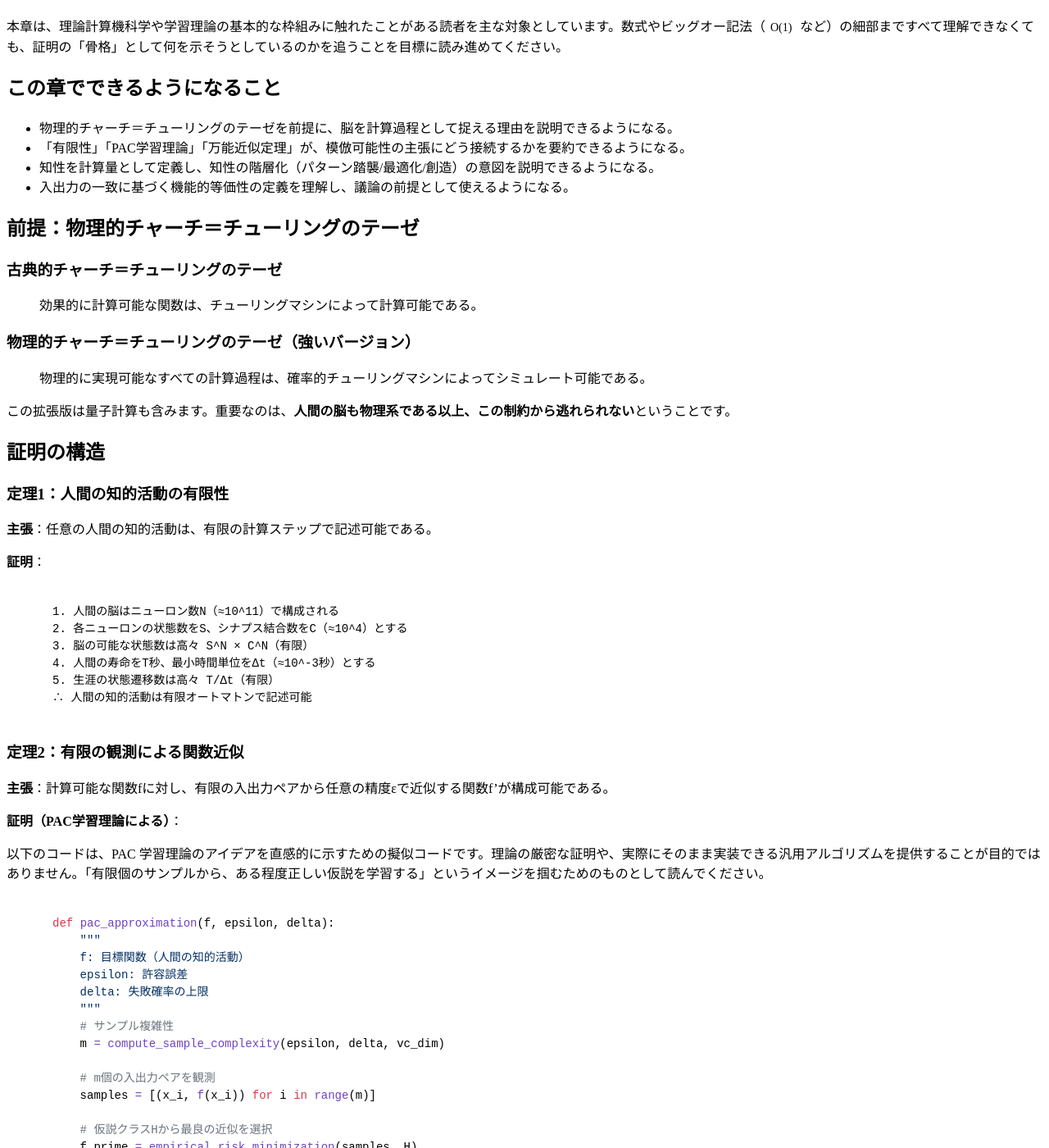
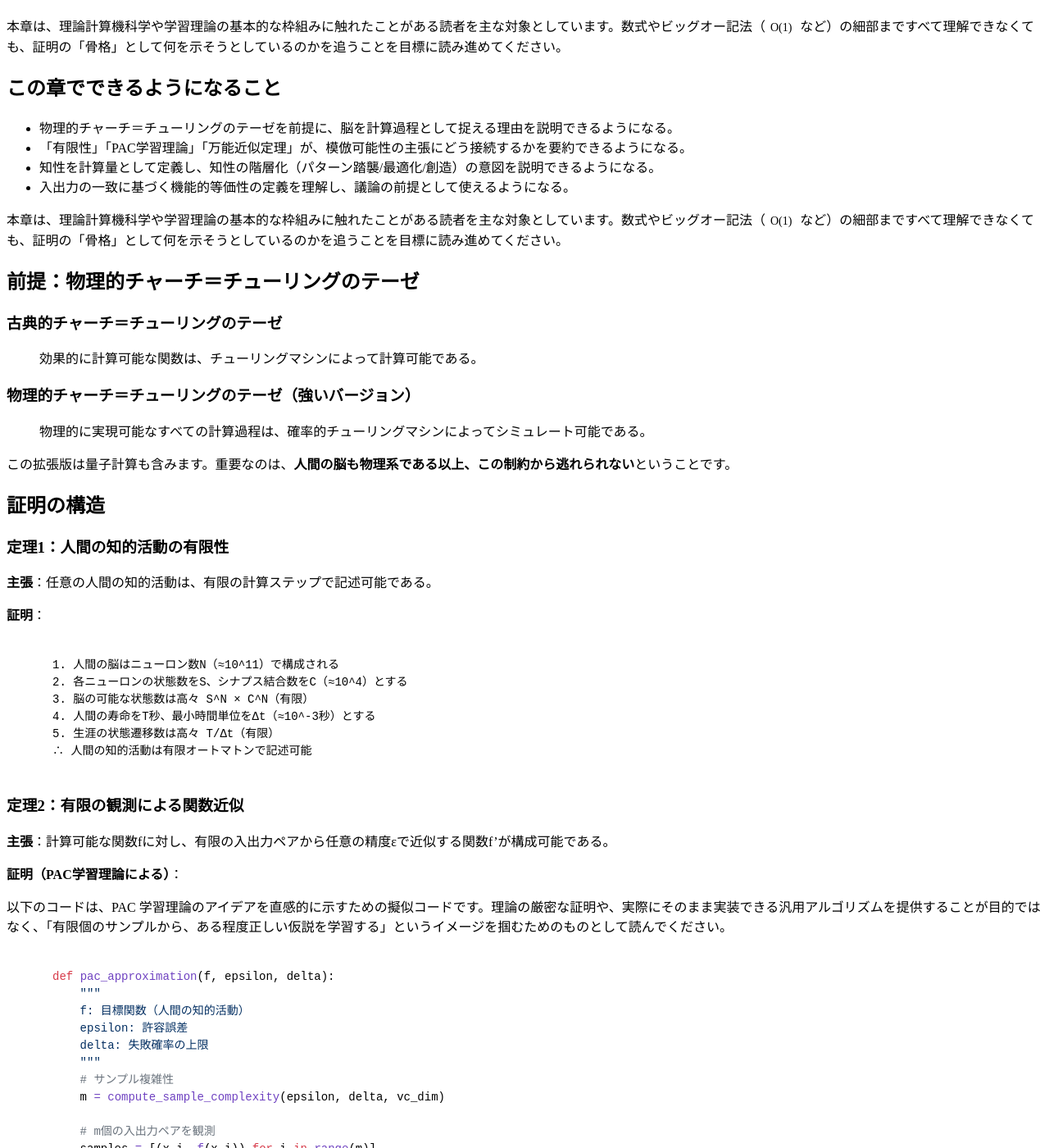
Before and after one commit to itdojp/computational-physicalism-book, a Jekyll site: the page built from docs/chapters/chapter02/index.md, in a window 1280 px wide and 1400 px high, scrolled down 731 px. Shown: the whole window at 82% size. Built offline with Jekyll 4.4.1, drawn with Linux system fonts in a browser that asks for light colours.

Commit message:
docs: clarify intro scope and theory reading guide

````diff
--- a/docs/chapters/chapter02/index.md
+++ b/docs/chapters/chapter02/index.md
@@ -17,6 +17,8 @@ title: "第2章：計算可能性理論による厳密な証明"
 - 「有限性」「PAC学習理論」「万能近似定理」が、模倣可能性の主張にどう接続するかを要約できるようになる。
 - 知性を計算量として定義し、知性の階層化（パターン踏襲/最適化/創造）の意図を説明できるようになる。
 - 入出力の一致に基づく機能的等価性の定義を理解し、議論の前提として使えるようになる。
+
+本章は、理論計算機科学や学習理論の基本的な枠組みに触れたことがある読者を主な対象としています。数式やビッグオー記法（`O(1)` など）の細部まですべて理解できなくても、証明の「骨格」として何を示そうとしているのかを追うことを目標に読み進めてください。
 
 ## 前提：物理的チャーチ＝チューリングのテーゼ
 
@@ -52,8 +54,7 @@ title: "第2章：計算可能性理論による厳密な証明"
 
 **証明（PAC学習理論による）**：
 
-以下のコードは、PAC 学習理論のアイデアを直感的に示すための擬似コードです。理論の厳密な証明や、実際にそのまま実装できる汎用アルゴリズムを提供することが目的ではありません。「有限個のサンプルから、ある程度正しい仮説を学習する」というイメージを掴むためのものとして読んでください。
-
+以下のコードは、PAC 学習理論のアイデアを直感的に示すための擬似コードです。理論の厳密な証明や、実際にそのまま実装できる汎用アルゴリズムを提供することが目的ではなく、「有限個のサンプルから、ある程度正しい仮説を学習する」というイメージを掴むためのものとして読んでください。
 ```python
 def pac_approximation(f, epsilon, delta):
     """
````
